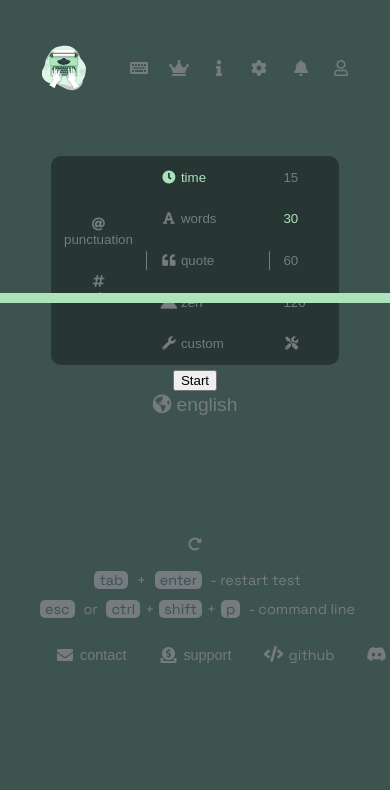
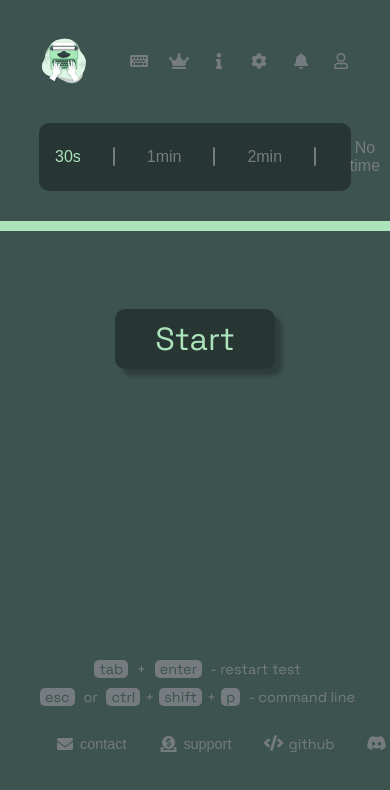
Before and after one commit to Huohla/MecaPage, a website built with Vite: page index.html in a window 390 px wide. Shown: the top 790 px of the page. Built offline with nearby package versions, Linux system fonts and the light colour scheme.

Commit message:
Non responsive design and working timers

```diff
--- a/index.html
+++ b/index.html
@@ -55,60 +55,15 @@
 
     <div class="container">
       <div class="row">
-        <div class="puncAndNum">
-          <button class="textButton punctuationMode">
-            <i class="fas fa-fw fa-at"></i>
-            punctuation
-          </button>
-          <button class="textButton numbersMode">
-            <i class="fas fa-fw fa-hashtag"></i>
-            numbers
-          </button>
+        <div class="time">
+          <button class="textButton timeButton active" timeconfig="30"><span>30s</span></button>
+          <div class="spacer"></div>
+          <button class="textButton timeButton" timeconfig="60"><span>1min</span></button>
+          <div class="spacer"></div>
+          <button class="textButton timeButton" timeconfig="120"><span>2min</span></button>
+          <div class="spacer"></div>
+          <button class="textButton timeButton" timeconfig=""><span>No time</span></button>
         </div>
-
-        <div class="spacer leftSpacer"></div>
-
-        <div class="mode">
-          <button class="textButton active" mode="time">
-            <i class="fas fa-fw fa-clock"></i>
-            time
-          </button>
-          <button class="textButton" mode="words">
-            <i class="fas fa-fw fa-font"></i>
-            words
-          </button>
-          <button class="textButton" mode="quote">
-            <i class="fas fa-fw fa-quote-left"></i>
-            quote
-          </button>
-          <button class="textButton" mode="zen">
-            <i class="fas fa-fw fa-mountain"></i>
-            zen
-          </button>
-          <button class="textButton" mode="custom">
-            <i class="fas fa-fw fa-wrench"></i>
-            custom
-          </button>
-        </div>
-
-        <div class="spacer rightSpacer"></div>
-
-        <div class="time">
-          <button class="textButton" timeconfig="15"><span>15</span></button>
-          <button class="textButton active" timeconfig="30"><span>30</span></button>
-          <button class="textButton" timeconfig="60"><span>60</span></button>
-          <button class="textButton" timeconfig="120"><span>120</span></button>
-          <button class="textButton" timeconfig="custom">
-            <i class="fas fa-fw fa-tools"></i>
-          </button>
-        </div>
-      </div>
-
-      <div id="language">
-        <button class="textButton" commands="languages">
-          <i class="fas fa-globe-americas"></i>
-          english
-        </button>
       </div>
     </div>
 
@@ -119,15 +74,14 @@
       <input type="text">
       <button id="start" class="startButton">Start</button>
       <div id="currentWord"></div>
-      <button id="restartTestButton" aria-label="Restart Test" data-balloon-pos="down" class="textButton">
+      <div class="hidden" id="end">
+        <p id="correct">Letras correctas: <span>0</span></p>
+        <p id="incorrect">Errores: <span>0</span></p>
+        <p id="ppm">PPM: <span>0</span></p>
+      </div>
+      <button id="restartTestButton" aria-label="Restart Test" class="textButton hidden">
         <i class="fas fa-fw fa-redo-alt"></i>
       </button>
-    </div>
-    <div class="hidden" id="end">
-      <p id="correct">Letras correctas: <span>0</span></p>
-      <p id="incorrect">Errores: <span>0</span></p>
-      <p id="ppm">PPM: <span>0</span></p>
-      <!-- <button>Next test</button> -->
     </div>
 
     <footer>
--- a/src/main.js
+++ b/src/main.js
@@ -8,20 +8,27 @@
 const restartButton = document.getElementById('restartTestButton');
 const wordContainer = document.getElementById('currentWord');
 const input = document.querySelector("input");
-let playing = false;
+const timeButtons = document.querySelectorAll(".timeButton");
 
 // * Variables
-const time = 10;
+let time = 30;
 let correctLetter;
 let incorrectLetter;
 let finishWord;
 let letterList = [];
 let currentIndex;
+let playing = false;
 
 // * Funciones
 function start() {
+    if(!time) {
+        time = 30;
+        // ? Hace falta esto?
+        document.documentElement.style.setProperty("--time", time + "s");
+    }
     playing = true;
     wordContainer.classList.toggle('hidden', false);
+    restartButton.classList.toggle('hidden', true);
     newWord();
     correctLetter = 0;
     incorrectLetter = 0;
@@ -64,24 +71,43 @@
     document.body.appendChild(newLetter);
 }
 
+function updateTimeConfig(event) {
+    const clickedButton = event.currentTarget;
+    const newTime = clickedButton.getAttribute('timeconfig');
+    time = newTime ? parseInt(newTime, 10) : 0; // 0 Indica prueba libre
+    timeButtons.forEach(button => button.classList.remove('active'));
+    clickedButton.classList.add('active');
+    document.documentElement.style.setProperty("--time", time+"s");
+    console.log(`Tiempo configurado: ${time > 0 ? time + ' segundos' : 'Prueba libre'}`);
+}
+
 //  * Eventos
 startButton.addEventListener('click', () => start());
 restartButton.addEventListener('click', () => start());
 
 progress.addEventListener("animationend", () => {
+    if (time === 0) return; // No terminar la prueba si es prueba libre
     playing = false;
     end.classList.toggle('hidden', false);
     // console.log('end');
     progress.classList.toggle("completeTime", false);
     correctElement.textContent = correctLetter;
+    correctElement.style.color = "#ace3bb";
     incorrectElement.textContent = incorrectLetter;
+    incorrectElement.style.color = "#ace3bb";
     ppmElement.textContent = finishWord * (60 / time);
+    ppmElement.style.color = "#ace3bb";
     wordContainer.classList.toggle('hidden', true);
+    restartButton.classList.toggle('hidden', false);
 })
+
+timeButtons.forEach(button => {
+    button.addEventListener('click', updateTimeConfig);
+});
 
 // * Ejecución
 input.focus();
-document.documentElement.style.setProperty("--time", time+"s");
+document.documentElement.style.setProperty("--time", time + "s");
 //newWord();
 
 input.addEventListener("input", (event) => {
--- a/src/style.css
+++ b/src/style.css
@@ -15,7 +15,7 @@
   display: flex;
   justify-content: space-between;
   margin: 0 10%;
-  height: calc(100% / 6);
+  height: 15%;
 }
 
 a {
@@ -50,23 +50,35 @@
 
 /* * CONTAINER */
 .container {
-  height: calc(100% / 6);
+  display: flex;
+  flex-direction: column;
+  align-items: center;
 }
 .row {
   display: flex;
   justify-content: space-between;
   align-items: center;
-  margin: 20px 13%;
+  max-width: 80%;
+  min-width: 50%;
+  margin-bottom: 30px;
   background-color: rgba(0, 0, 0, 0.36);
   border-radius: 10px;
 }
 
+.time {
+  display: flex;
+  align-items: center;
+  margin: auto;
+  gap: 1em;
+}
+
 .textButton {
+  cursor: pointer;
+  padding: 1em;
+  background-color: transparent;
   color: #757b7f;
-  background-color: transparent;
   border: none;
-  padding: 1em;
-  cursor: pointer;
+  font-size: 1em;
 }
 
 .textButton:hover {
@@ -89,6 +101,7 @@
 #language {
   display: flex;
   justify-content: center;
+  margin-bottom: 10px;
 }
 
 #language > .textButton {
@@ -102,10 +115,31 @@
   flex-direction: column;
   align-items: center;
   justify-content: space-between;
-  height: calc(100% / 3);
+  height: 53%;
   font-size: 2rem;
   max-width: 100%;
   opacity: 1;
+}
+
+.startButton {
+  cursor: pointer;
+  margin-top: 8%;
+  font-size: 2rem;
+  font-family: "Space Grotesk", monospace;
+  padding: 10px 40px;
+  background-color: rgba(0, 0, 0, 0.36);
+  color: #ace3bb;
+  border: none;
+  border-radius: 10px;
+  box-shadow: 7px 7px 4px rgba(0, 0, 0, 0.25);
+}
+
+.startButton:hover {
+  text-shadow: #daefe1 0px 0px 10px;
+}
+
+.startButton:active {
+  box-shadow: 0px 0px 10px rgba(0, 0, 0, 0.85);
 }
 
 .hidden {
@@ -132,8 +166,16 @@
   background-color: #ace3bb;
 }
 
+#currentWord {
+  height: 55%;
+}
+
 .currentLetter {
-  color: brown;
+  color: #87c39b;
+}
+
+#correct, #incorrect, #ppm {
+  margin: 13px 0;
 }
 
 .completeTime {
@@ -177,7 +219,10 @@
 
 /* * FOOTER */
 footer {
-  height: calc(100% / 3);
+  display: flex;
+  flex-direction: column;
+  align-items: center;
+  justify-content: flex-end;
 }
 
 .keyTips {
@@ -206,7 +251,7 @@
 .leftright {
   display: flex;
   justify-content: space-between;
-  margin: 0 10%;
+  width: 80%;
 }
 
 .left, .right {
```
